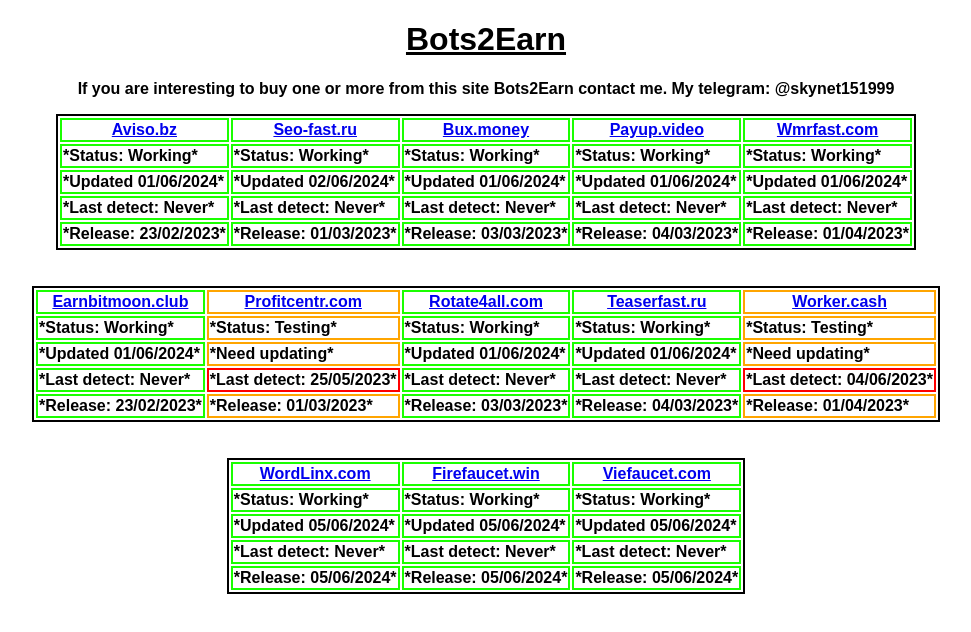
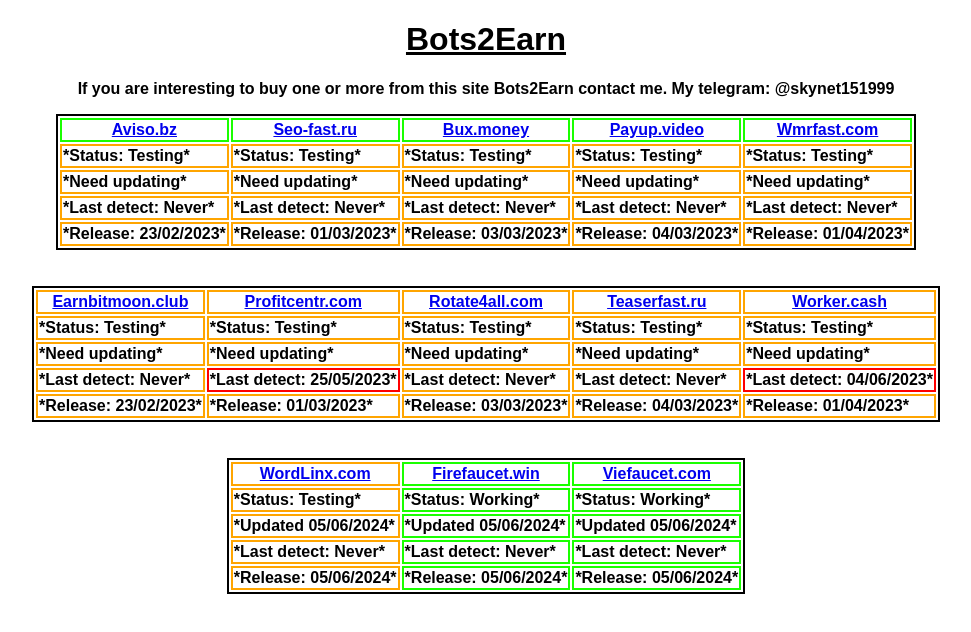
Before and after one commit to skynet19999/Bots2Earn, a plain HTML site: page index.html in a window 1280 px wide. Shown: the whole page, without its empty margins (154-1125 px from the left). Drawn offline with Linux system fonts and the light colour scheme.

Commit message:
Update index.html

```diff
--- a/index.html
+++ b/index.html
@@ -20,38 +20,38 @@
         </thead>
         <tbody>
           <tr>
-            <td style="border: 2px solid rgb(26, 255, 0);"><b>*Status: Working*</b></td>
-            <td style="border: 2px solid rgb(26, 255, 0);"><b>*Status: Working*</b></td>
-            <td style="border: 2px solid rgb(26, 255, 0);"><b>*Status: Working*</b></td>
-            <td style="border: 2px solid rgb(26, 255, 0);"><b>*Status: Working*</b></td>
-            <td style="border: 2px solid rgb(26, 255, 0);"><b>*Status: Working*</b></td>
+            <td style="border: 2px solid rgb(255, 165, 0);"><b>*Status: Testing*</b></td>
+            <td style="border: 2px solid rgb(255, 165, 0);"><b>*Status: Testing*</b></td>
+            <td style="border: 2px solid rgb(255, 165, 0);"><b>*Status: Testing*</b></td>
+            <td style="border: 2px solid rgb(255, 165, 0);"><b>*Status: Testing*</b></td>
+            <td style="border: 2px solid rgb(255, 165, 0);"><b>*Status: Testing*</b></td>
           </tr>
         </tbody>
         <tbody>
             <tr>
-              <td style="border: 2px solid rgb(26, 255, 0);"><b>*Updated 01/06/2024*</b></td>
-              <td style="border: 2px solid rgb(26, 255, 0);"><b>*Updated 02/06/2024*</b></td>
-              <td style="border: 2px solid rgb(26, 255, 0);"><b>*Updated 01/06/2024*</b></td>
-              <td style="border: 2px solid rgb(26, 255, 0);"><b>*Updated 01/06/2024*</b></td>
-              <td style="border: 2px solid rgb(26, 255, 0);"><b>*Updated 01/06/2024*</b></td>
+              <td style="border: 2px solid rgb(255, 165, 0);"><b>*Need updating*</b></td>
+              <td style="border: 2px solid rgb(255, 165, 0);"><b>*Need updating*</b></td>
+              <td style="border: 2px solid rgb(255, 165, 0);"><b>*Need updating*</b></td>
+              <td style="border: 2px solid rgb(255, 165, 0);"><b>*Need updating*</b></td>
+              <td style="border: 2px solid rgb(255, 165, 0);"><b>*Need updating*</b></td>
             </tr>
           </tbody>
           <tbody>
             <tr>
-              <td style="border: 2px solid rgb(26, 255, 0);"><b>*Last detect: Never*</b></td>
-              <td style="border: 2px solid rgb(26, 255, 0);"><b>*Last detect: Never*</b></td>
-              <td style="border: 2px solid rgb(26, 255, 0);"><b>*Last detect: Never*</b></td>
-              <td style="border: 2px solid rgb(26, 255, 0);"><b>*Last detect: Never*</b></td>
-              <td style="border: 2px solid rgb(26, 255, 0);"><b>*Last detect: Never*</b></td>
+              <td style="border: 2px solid rgb(255, 165, 0);"><b>*Last detect: Never*</b></td>
+              <td style="border: 2px solid rgb(255, 165, 0);"><b>*Last detect: Never*</b></td>
+              <td style="border: 2px solid rgb(255, 165, 0);"><b>*Last detect: Never*</b></td>
+              <td style="border: 2px solid rgb(255, 165, 0);"><b>*Last detect: Never*</b></td>
+              <td style="border: 2px solid rgb(255, 165, 0);"><b>*Last detect: Never*</b></td>
             </tr>
           </tbody>
           <tbody>
             <tr>
-              <td style="border: 2px solid rgb(26, 255, 0);"><b>*Release: 23/02/2023*</b></td>
-              <td style="border: 2px solid rgb(26, 255, 0);"><b>*Release: 01/03/2023*</b></td>
-              <td style="border: 2px solid rgb(26, 255, 0);"><b>*Release: 03/03/2023*</b></td>
-              <td style="border: 2px solid rgb(26, 255, 0);"><b>*Release: 04/03/2023*</b></td>
-              <td style="border: 2px solid rgb(26, 255, 0);"><b>*Release: 01/04/2023*</b></td>
+              <td style="border: 2px solid rgb(255, 165, 0);"><b>*Release: 23/02/2023*</b></td>
+              <td style="border: 2px solid rgb(255, 165, 0);"><b>*Release: 01/03/2023*</b></td>
+              <td style="border: 2px solid rgb(255, 165, 0);"><b>*Release: 03/03/2023*</b></td>
+              <td style="border: 2px solid rgb(255, 165, 0);"><b>*Release: 04/03/2023*</b></td>
+              <td style="border: 2px solid rgb(255, 165, 0);"><b>*Release: 01/04/2023*</b></td>
             </tr>
           </tbody>
       </table>
@@ -60,46 +60,46 @@
       <table align="center" style="border: 2px solid rgb(0, 0, 0); font-family: Arial;">
         <thead>
           <tr>
-            <th style="border: 2px solid rgb(26, 255, 0);"><a href="https://earnbitmoon.club/?ref=681445" target="_blank">Earnbitmoon.club</a></th>
+            <th style="border: 2px solid rgb(255, 165, 0);"><a href="https://earnbitmoon.club/?ref=681445" target="_blank">Earnbitmoon.club</a></th>
             <th style="border: 2px solid rgb(255, 165, 0);"><a href="https://profitcentr.com/?r=skynet1999" target="_blank">Profitcentr.com</a></th>
-            <th style="border: 2px solid rgb(26, 255, 0);"><a href="https://www.rotate4all.com/ptp/?r=skynet1999" target="_blank">Rotate4all.com</a></th>
-            <th style="border: 2px solid rgb(26, 255, 0);"><a href="https://teaserfast.ru/u/skynet1999" target="_blank">Teaserfast.ru</a></th>
+            <th style="border: 2px solid rgb(255, 165, 0);"><a href="https://www.rotate4all.com/ptp/?r=skynet1999" target="_blank">Rotate4all.com</a></th>
+            <th style="border: 2px solid rgb(255, 165, 0);"><a href="https://teaserfast.ru/u/skynet1999" target="_blank">Teaserfast.ru</a></th>
             <th style="border: 2px solid rgb(255, 165, 0);"><a href="https://worker.cash/u/48970" target="_blank">Worker.cash</a></th>
           </tr>
         </thead>
         <tbody>
           <tr>
-            <td style="border: 2px solid rgb(26, 255, 0);"><b>*Status: Working*</b></td>
             <td style="border: 2px solid rgb(255, 165, 0);"><b>*Status: Testing*</b></td>
-            <td style="border: 2px solid rgb(26, 255, 0);"><b>*Status: Working*</b></td>
-            <td style="border: 2px solid rgb(26, 255, 0);"><b>*Status: Working*</b></td>
+            <td style="border: 2px solid rgb(255, 165, 0);"><b>*Status: Testing*</b></td>
+            <td style="border: 2px solid rgb(255, 165, 0);"><b>*Status: Testing*</b></td>
+            <td style="border: 2px solid rgb(255, 165, 0);"><b>*Status: Testing*</b></td>
             <td style="border: 2px solid rgb(255, 165, 0);"><b>*Status: Testing*</b></td>
           </tr>
         </tbody>
         <tbody>
             <tr>
-              <td style="border: 2px solid rgb(26, 255, 0);"><b>*Updated 01/06/2024*</b></td>
               <td style="border: 2px solid rgb(255, 165, 0);"><b>*Need updating*</b></td>
-              <td style="border: 2px solid rgb(26, 255, 0);"><b>*Updated 01/06/2024*</b></td>
-              <td style="border: 2px solid rgb(26, 255, 0);"><b>*Updated 01/06/2024*</b></td>
+              <td style="border: 2px solid rgb(255, 165, 0);"><b>*Need updating*</b></td>
+              <td style="border: 2px solid rgb(255, 165, 0);"><b>*Need updating*</b></td>
+              <td style="border: 2px solid rgb(255, 165, 0);"><b>*Need updating*</b></td>
               <td style="border: 2px solid rgb(255, 165, 0);"><b>*Need updating*</b></td>
             </tr>
           </tbody>
           <tbody>
             <tr>
-              <td style="border: 2px solid rgb(26, 255, 0);"><b>*Last detect: Never*</b></td>
+              <td style="border: 2px solid rgb(255, 165, 0);"><b>*Last detect: Never*</b></td>
               <td style="border: 2px solid rgb(255, 0, 0);"><b>*Last detect: 25/05/2023*</b></td>
-              <td style="border: 2px solid rgb(26, 255, 0);"><b>*Last detect: Never*</b></td>
-              <td style="border: 2px solid rgb(26, 255, 0);"><b>*Last detect: Never*</b></td>
+              <td style="border: 2px solid rgb(255, 165, 0);"><b>*Last detect: Never*</b></td>
+              <td style="border: 2px solid rgb(255, 165, 0);"><b>*Last detect: Never*</b></td>
               <td style="border: 2px solid rgb(255, 0, 0);"><b>*Last detect: 04/06/2023*</b></td>
             </tr>
           </tbody>
           <tbody>
             <tr>
-              <td style="border: 2px solid rgb(26, 255, 0);"><b>*Release: 23/02/2023*</b></td>
+              <td style="border: 2px solid rgb(255, 165, 0);"><b>*Release: 23/02/2023*</b></td>
               <td style="border: 2px solid rgb(255, 165, 0);"><b>*Release: 01/03/2023*</b></td>
-              <td style="border: 2px solid rgb(26, 255, 0);"><b>*Release: 03/03/2023*</b></td>
-              <td style="border: 2px solid rgb(26, 255, 0);"><b>*Release: 04/03/2023*</b></td>
+              <td style="border: 2px solid rgb(255, 165, 0);"><b>*Release: 03/03/2023*</b></td>
+              <td style="border: 2px solid rgb(255, 165, 0);"><b>*Release: 04/03/2023*</b></td>
               <td style="border: 2px solid rgb(255, 165, 0);"><b>*Release: 01/04/2023*</b></td>
             </tr>
           </tbody>
@@ -109,35 +109,35 @@
       <table align="center" style="border: 2px solid rgb(0, 0, 0); font-family: Arial;">
         <thead>
           <tr>
-            <th style="border: 2px solid rgb(26, 255, 0);"><a href="https://wordlinx.com/892189" target="_blank">WordLinx.com</a></th>
+            <th style="border: 2px solid rgb(255, 165, 0);"><a href="https://wordlinx.com/892189" target="_blank">WordLinx.com</a></th>
             <th style="border: 2px solid rgb(26, 255, 0);"><a href="https://firefaucet.win/ref/1188223" target="_blank">Firefaucet.win</a></th>
             <th style="border: 2px solid rgb(26, 255, 0);"><a href="https://viefaucet.com?r=6542d4fbb9811467cf62a63a" target="_blank">Viefaucet.com</a></th>
           </tr>
         </thead>
         <tbody>
           <tr>
-            <td style="border: 2px solid rgb(26, 255, 0);"><b>*Status: Working*</b></td>
+            <td style="border: 2px solid rgb(255, 165, 0);"><b>*Status: Testing*</b></td>
             <td style="border: 2px solid rgb(26, 255, 0);"><b>*Status: Working*</b></td>
             <td style="border: 2px solid rgb(26, 255, 0);"><b>*Status: Working*</b></td>
           </tr>
         </tbody>
         <tbody>
             <tr>
-              <td style="border: 2px solid rgb(26, 255, 0);"><b>*Updated 05/06/2024*</b></td>
+              <td style="border: 2px solid rgb(255, 165, 0);"><b>*Updated 05/06/2024*</b></td>
               <td style="border: 2px solid rgb(26, 255, 0);"><b>*Updated 05/06/2024*</b></td>
               <td style="border: 2px solid rgb(26, 255, 0);"><b>*Updated 05/06/2024*</b></td>
             </tr>
           </tbody>
           <tbody>
             <tr>
-              <td style="border: 2px solid rgb(26, 255, 0);"><b>*Last detect: Never*</b></td>
+              <td style="border: 2px solid rgb(255, 165, 0);"><b>*Last detect: Never*</b></td>
               <td style="border: 2px solid rgb(26, 255, 0);"><b>*Last detect: Never*</b></td>
               <td style="border: 2px solid rgb(26, 255, 0);"><b>*Last detect: Never*</b></td>
             </tr>
           </tbody>
           <tbody>
             <tr>
-              <td style="border: 2px solid rgb(26, 255, 0);"><b>*Release: 05/06/2024*</b></td>
+              <td style="border: 2px solid rgb(255, 165, 0);"><b>*Release: 05/06/2024*</b></td>
               <td style="border: 2px solid rgb(26, 255, 0);"><b>*Release: 05/06/2024*</b></td>
               <td style="border: 2px solid rgb(26, 255, 0);"><b>*Release: 05/06/2024*</b></td>
             </tr>
```
